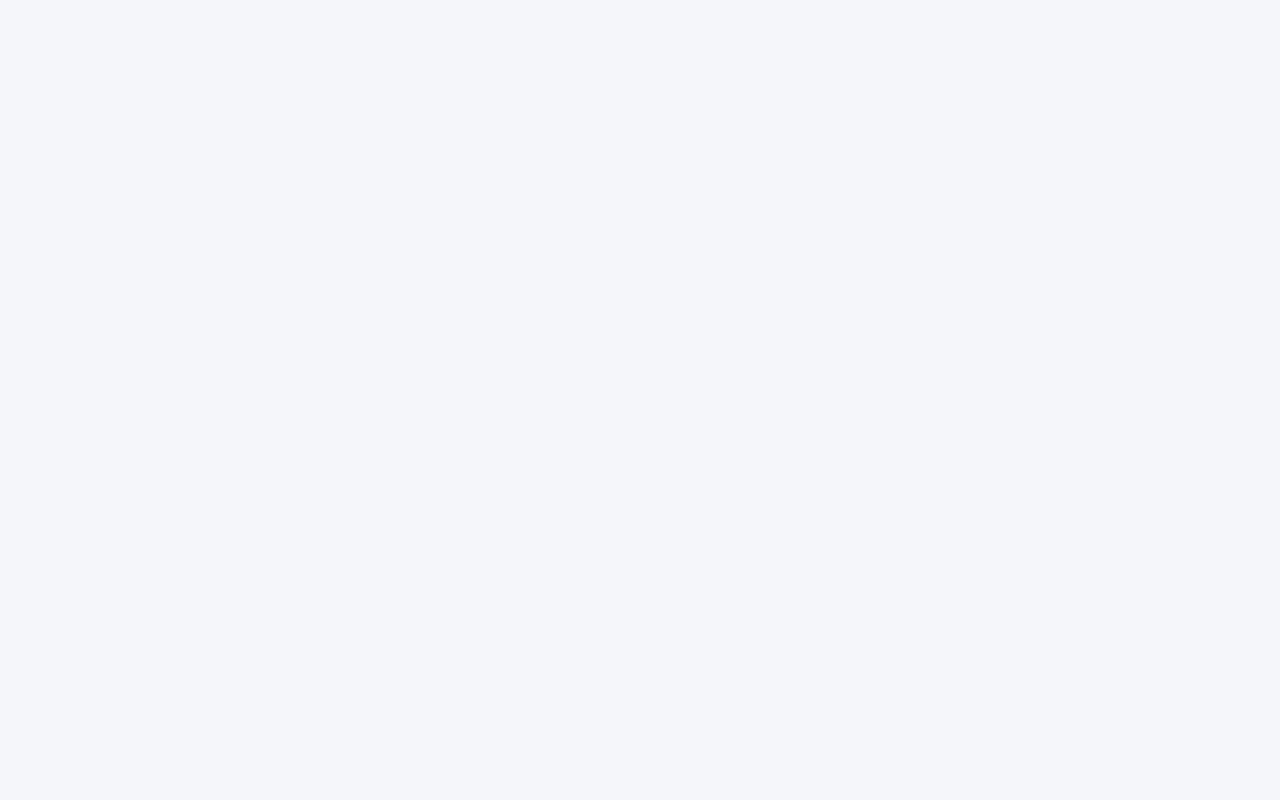
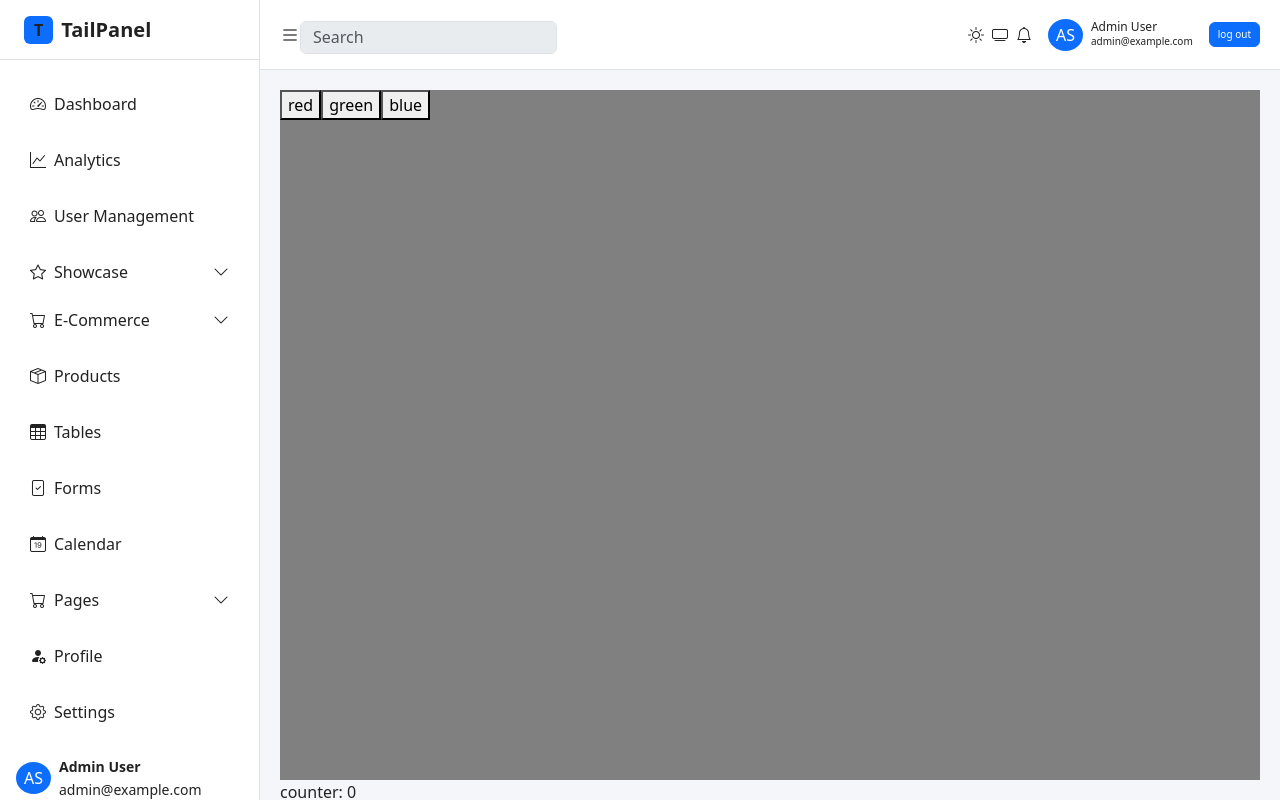
Before and after one commit to Fahadplusplus/Dashboard_Tailpanel, a React (Vite) app: page /analytics in a window 1280 px wide. Before the commit this address led to /dashboard. Built offline with nearby package versions, Linux system fonts and the light colour scheme.

Commit message:
fixed route

```diff
--- a/src/layouts/auth/ProcetedRoutes.jsx
+++ b/src/layouts/auth/ProcetedRoutes.jsx
@@ -1,7 +1,7 @@
 import { Navigate, Outlet } from "react-router-dom";
 
 export default function ProtectedRoute() {
-  const token = localStorage.getItem("token");
 
-  return token ? <Outlet /> : <Navigate to="/dashboard" replace />;
+
+  return  <Outlet /> ;
 }
```
